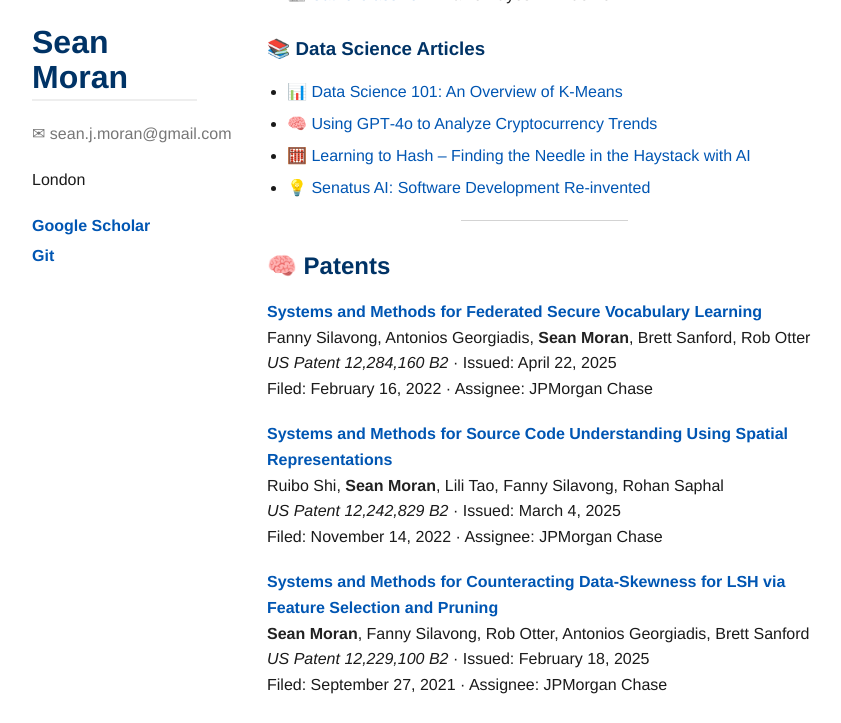
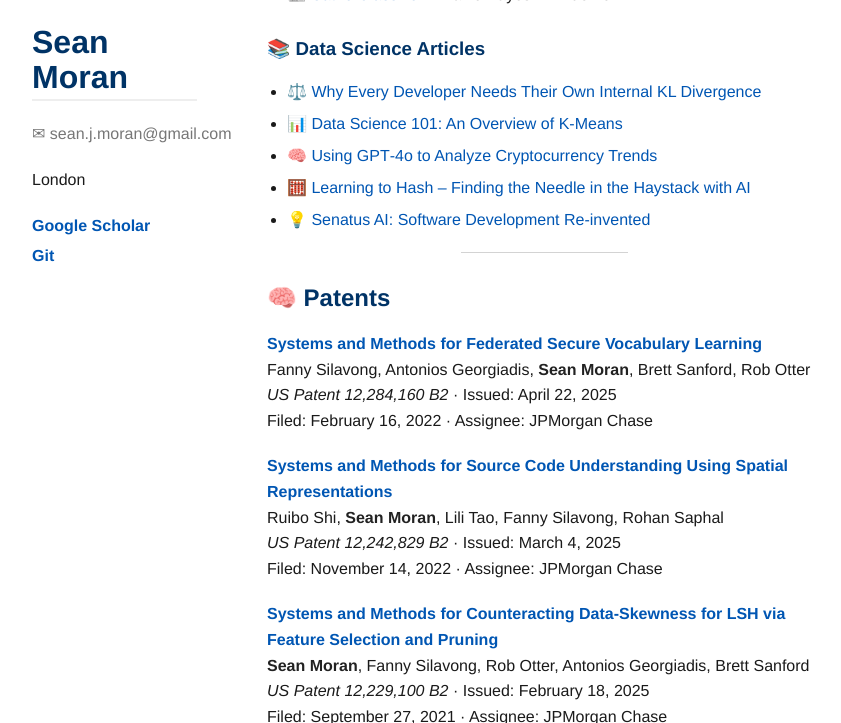
Before and after one commit to sjmoran/sjmoran.github.io, a Jekyll site: the page built from index.md, in a window 1280 px wide and 900 px high, scrolled down 678 px, cut to the strip 177-900 px from the top of the window. Shown: the whole strip, without its empty margins (8-849 px from the left). Built offline with Jekyll 4.4.1, drawn with Linux system fonts in a browser that asks for light colours.

Commit message:
Update side-projects.html

```diff
--- a/_includes/side-projects.html
+++ b/_includes/side-projects.html
@@ -17,6 +17,7 @@
 
 <h3>📚 Data Science Articles</h3>
 <ul>
+<li><a href="https://medium.com/@sean.j.moran/why-every-developer-needs-their-own-internal-kl-divergence-c4c3ad42667f">⚖️ Why Every Developer Needs Their Own Internal KL Divergence</a></li>
 <li><a href="https://medium.com/@sean.j.moran/data-science-101-an-overview-of-k-means-64afa2717885">📊 Data Science 101: An Overview of K-Means</a></li>
 <li><a href="https://medium.com/@sean.j.moran/i-used-gpt4o-to-analyse-the-cryptocurrency-market-these-are-my-lessons-learnt-1429d0d9eea0">🧠 Using GPT‑4o to Analyze Cryptocurrency Trends</a></li>
 <li><a href="https://medium.com/@sean.j.moran/learning-to-hash-finding-the-needle-in-the-haystack-with-ai-24a15f85de0e">🧮 Learning to Hash – Finding the Needle in the Haystack with AI</a></li>
```
